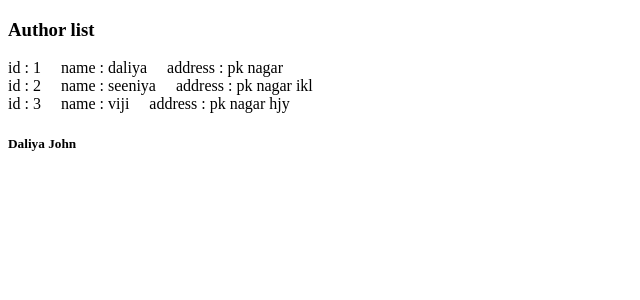
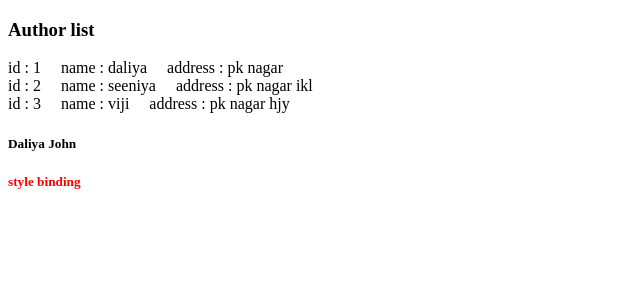
Before and after one commit to daliyajohn/Angular-basics, an Angular app: page /author in a window 1280 px wide. Shown: the top 300 px of the page, without its empty margins (0-640 px from the left). Built offline with nearby package versions, Linux system fonts and the light colour scheme.

Commit message:
Style binding

```diff
--- a/src/app/author/author.component.html
+++ b/src/app/author/author.component.html
@@ -8,3 +8,7 @@
 <div [class.name] = "isActive">
   <h5>Daliya John</h5>
 </div>
+
+<div [style.color] = "isActive ? 'red' : 'blue'">
+  <h5>style binding</h5>
+</div>
```
